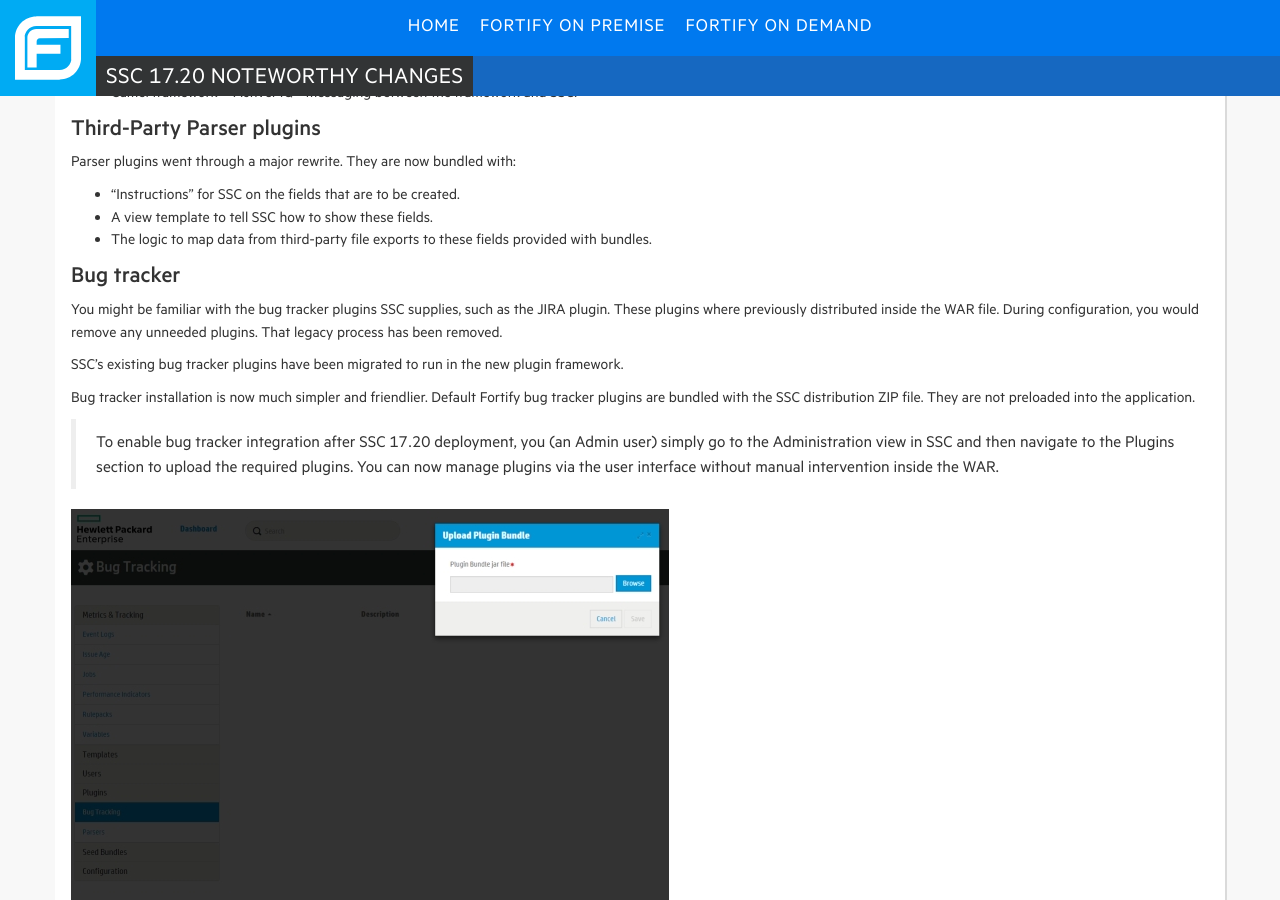
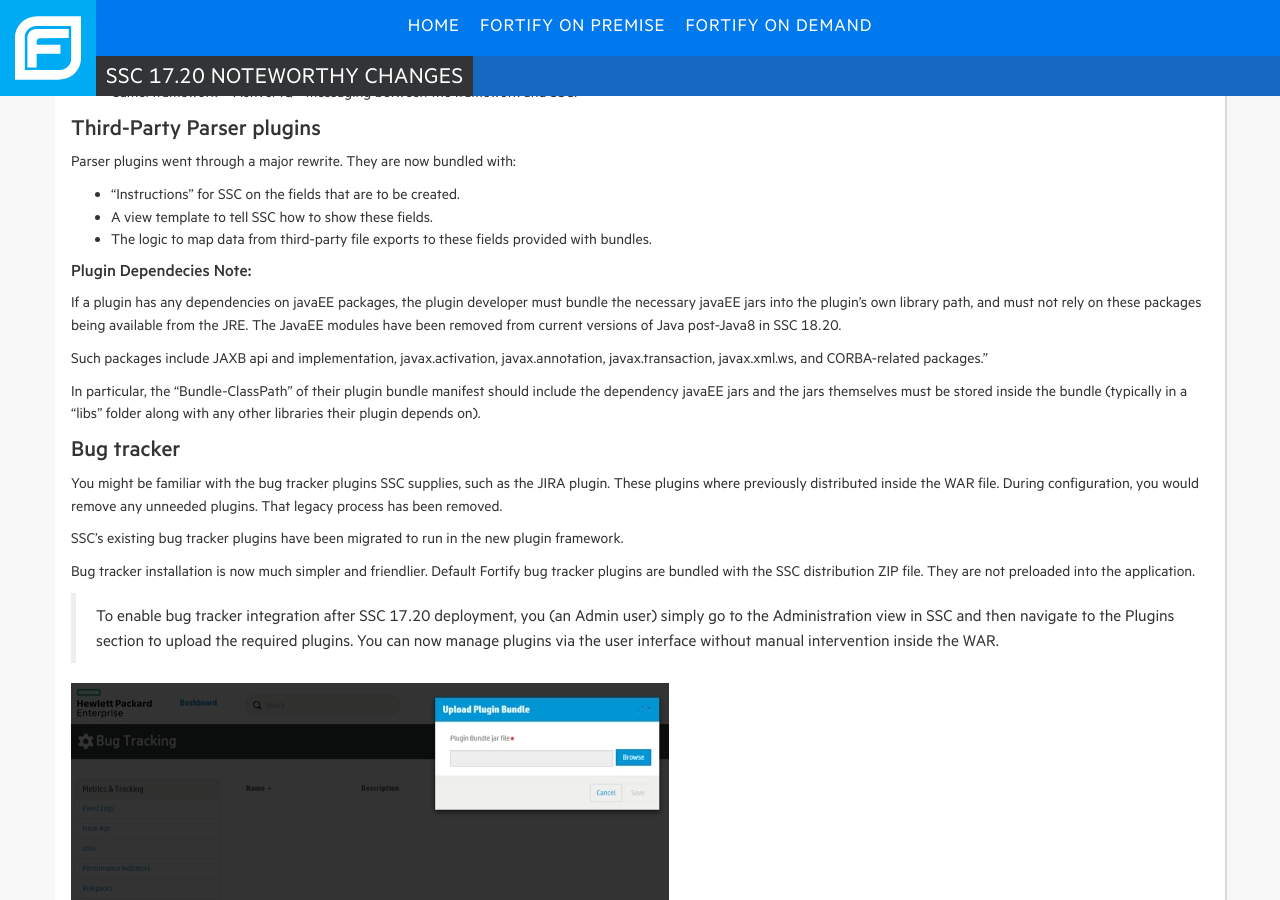
Before and after one commit to fortify/fortify.github.io, a Jekyll site: the page built from articles/ssc17dot2.md, in a window 1280 px wide and 900 px high, scrolled down 3364 px. Built offline with Jekyll 4.4.1, drawn with Linux system fonts in a browser that asks for light colours.

Commit message:
Update ssc17dot2.md
Adding dependency notes from Arun to the plugin framework section

```diff
--- a/articles/ssc17dot2.md
+++ b/articles/ssc17dot2.md
@@ -129,6 +129,13 @@ Parser plugins went through a major rewrite. They are now bundled with:
 * A view template to tell SSC how to show these fields.
 * The logic to map data from third-party file exports to these fields provided with bundles.
 
+#### Plugin Dependecies Note:
+If a plugin has any dependencies on javaEE packages, the plugin developer must bundle the necessary javaEE jars into the plugin's own library path, and must not rely on these packages being available from the JRE.  The JavaEE modules have been removed from current versions of Java post-Java8 in SSC 18.20.
+
+Such packages include JAXB api and implementation, javax.activation, javax.annotation, javax.transaction, javax.xml.ws, and CORBA-related packages."
+
+In particular, the “Bundle-ClassPath” of their plugin bundle manifest should include the dependency javaEE jars and the jars themselves must be stored inside the bundle (typically in a “libs” folder along with any other libraries their plugin depends on).
+
 ### Bug tracker
 You might be familiar with the bug tracker plugins SSC supplies, such as the JIRA plugin. These plugins where previously distributed inside the WAR file. During configuration, you would remove any unneeded plugins. That legacy process has been removed.
 
```
